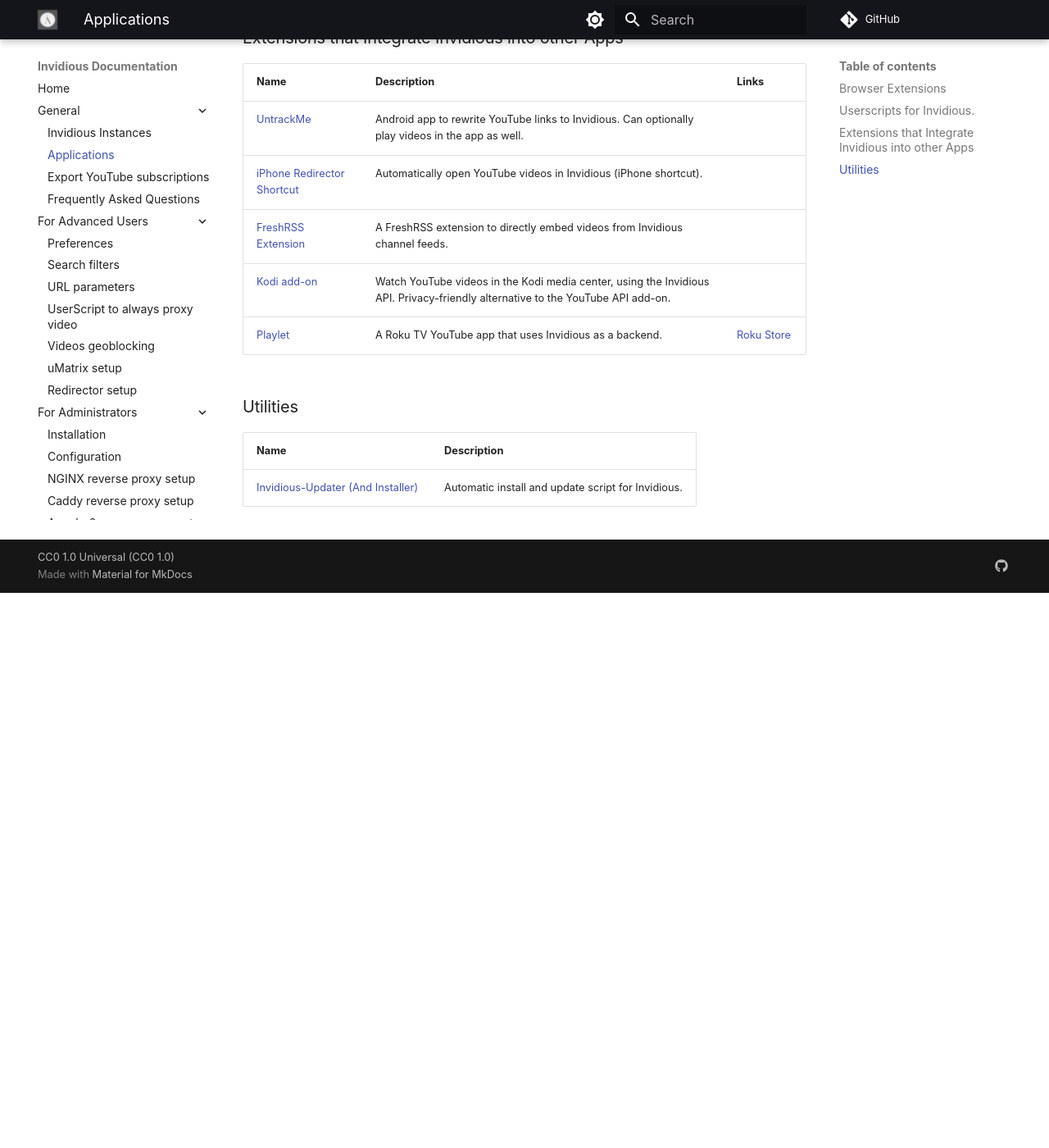
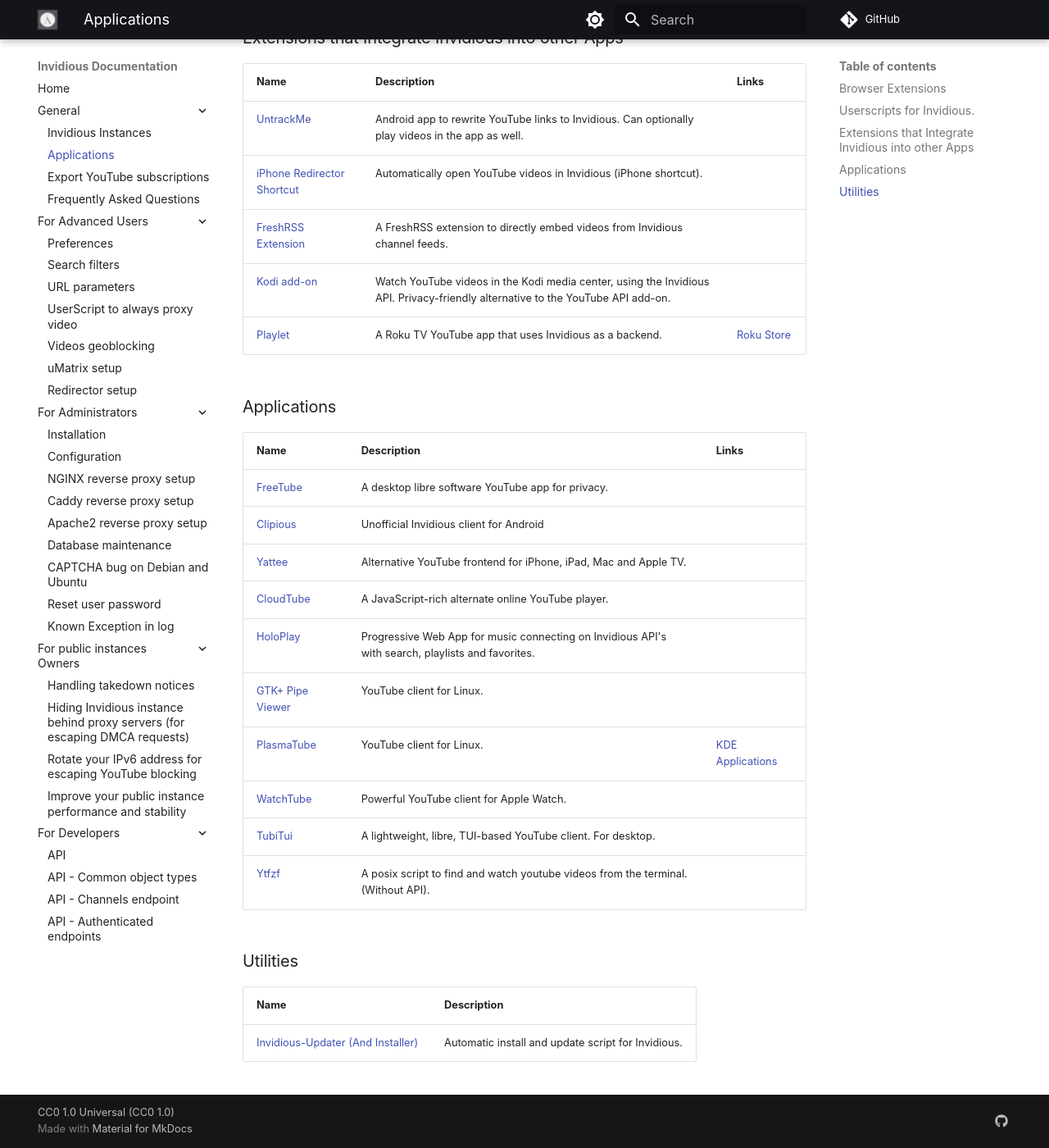
Before and after one commit to iv-org/documentation, an MkDocs documentation site: the page built from docs/applications.md, in a window 1280 px wide and 1400 px high, scrolled down 1532 px. Shown: the whole window at 82% size. Built offline with MkDocs 1.6.1 and Material for MkDocs 9.7.7, drawn with Linux system fonts in a browser that asks for light colours; comment, search, counter and statistics services are not loaded; before the commit the page ends 2255 px from its top, so only the background shows below that.

Commit message:
Add list of applications using Invidious
Taken from iv-org/invidious/issue/3853

```diff
--- a/docs/applications.md
+++ b/docs/applications.md
@@ -36,6 +36,20 @@
 | [Kodi add-on](https://github.com/lekma/plugin.video.invidious) | Watch YouTube videos in the Kodi media center, using the Invidious API. Privacy-friendly alternative to the YouTube API add-on. | |
 | [Playlet](https://github.com/iBicha/playlet) | A Roku TV YouTube app that uses Invidious as a backend. | [Roku Store](https://channelstore.roku.com/en-ca/details/840aec36f51bfe6d96cf6db9055a372a/playlet) |
 
+### Applications
+| Name | Description | Links |
+| --- | --- | --- |
+| [FreeTube](https://github.com/FreeTubeApp/FreeTube) | A desktop libre software YouTube app for privacy. | |
+| [Clipious](https://github.com/lamarios/clipious) | Unofficial Invidious client for Android | |
+| [Yattee](https://github.com/yattee/yattee) | Alternative YouTube frontend for iPhone, iPad, Mac and Apple TV. | |
+| [CloudTube](https://sr.ht/~cadence/tube/) | A JavaScript-rich alternate online YouTube player. | |
+| [HoloPlay](https://github.com/stephane-r/holoplay-pwa)| Progressive Web App for music connecting on Invidious API's with search, playlists and favorites. | |
+| [GTK+ Pipe Viewer](https://github.com/trizen/pipe-viewer) | YouTube client for Linux. | |
+| [PlasmaTube](https://invent.kde.org/multimedia/plasmatube/) | YouTube client for Linux. | [KDE Applications](https://apps.kde.org/plasmatube/) |
+| [WatchTube](https://github.com/WatchTubeTeam/) | Powerful YouTube client for Apple Watch. | |
+| [TubiTui](https://codeberg.org/777/TubiTui) | A lightweight, libre, TUI-based YouTube client. For desktop. | |
+| [Ytfzf](https://github.com/pystardust/ytfzf) | A posix script to find and watch youtube videos from the terminal. (Without API). | |
+
 ### Utilities
 
 | Name | Description |
```
